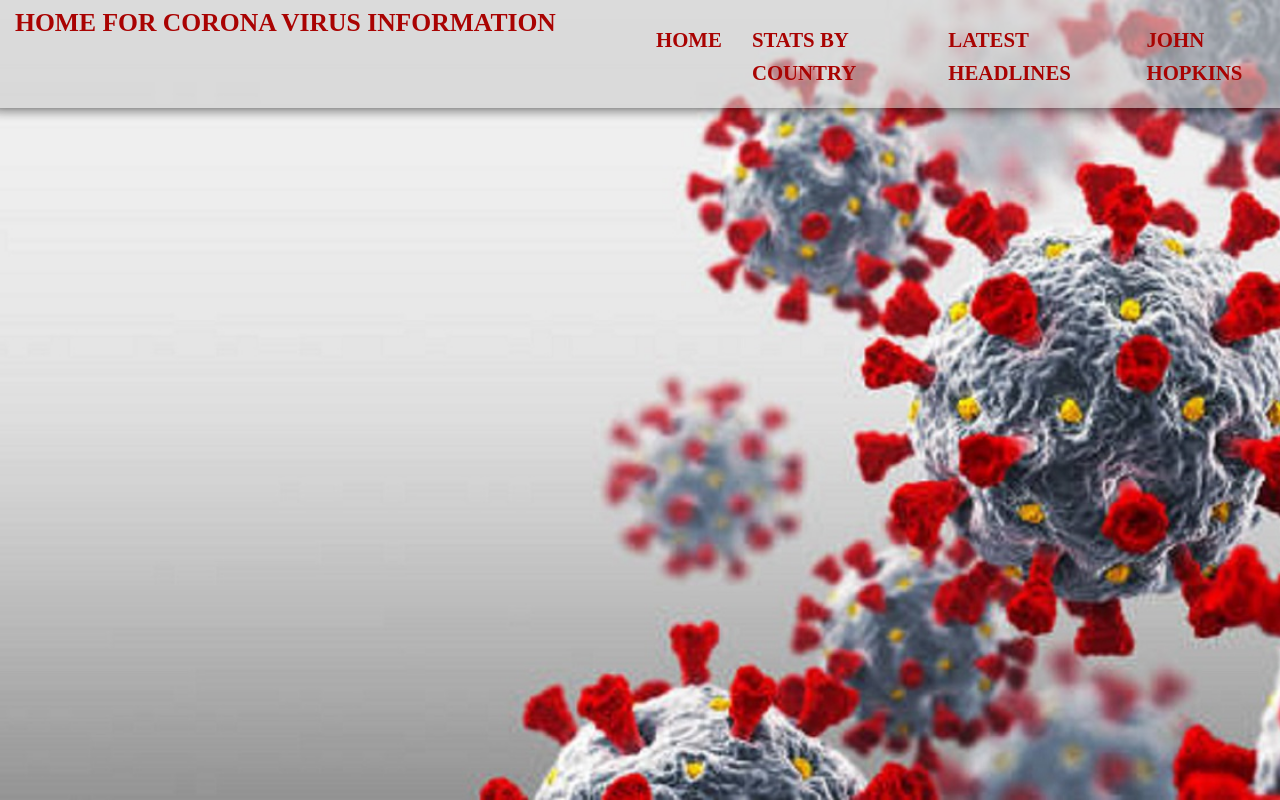
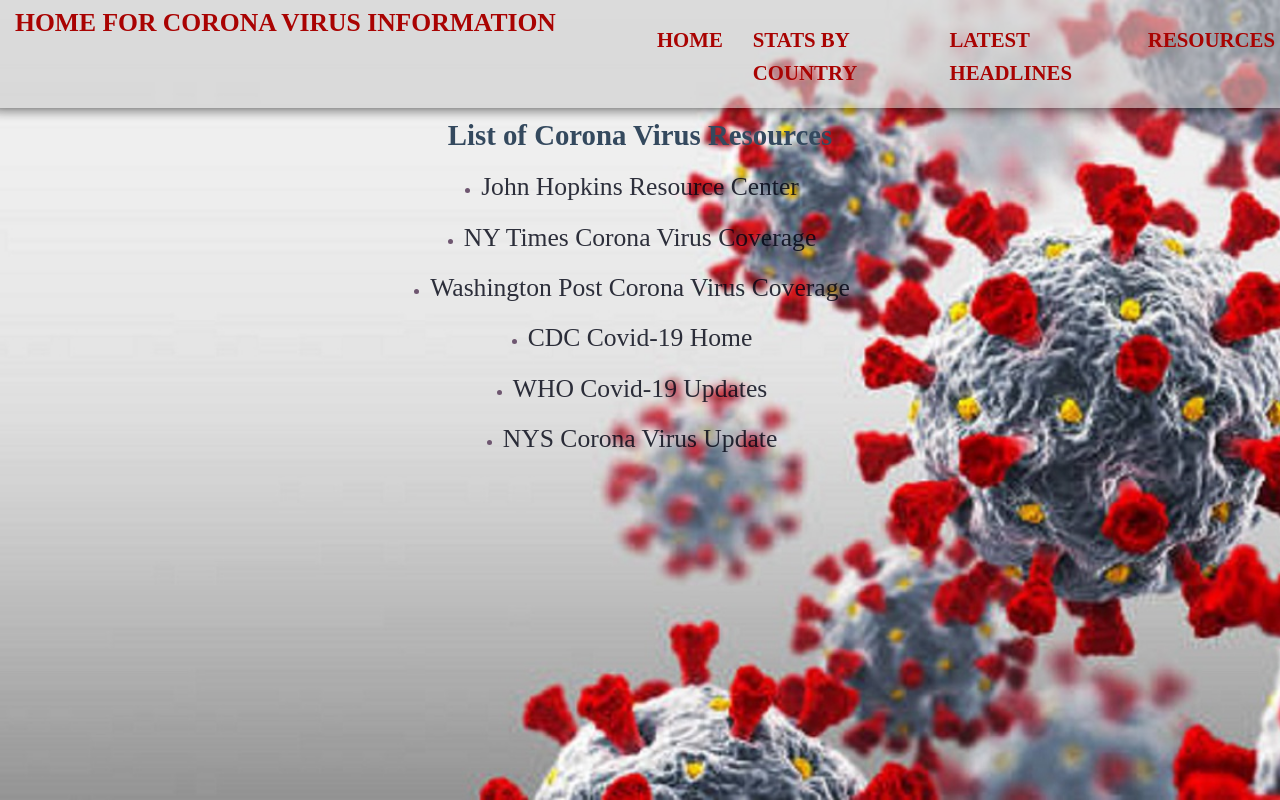
Before and after one commit to alank90/corona-virus, a Vue app: page /resources in a window 1280 px wide. Built offline with nearby package versions, Linux system fonts and the light colour scheme.

Commit message:
Add /resources page.

```diff
--- a/src/App.vue
+++ b/src/App.vue
@@ -8,7 +8,7 @@
       <router-link class="router-link" to="/">Home</router-link>
       <router-link class="router-link" to="/coronavirus">Stats by Country</router-link>
       <router-link class="router-link" to="/headlines">Latest Headlines</router-link>
-      <router-link class="router-link" to="/johnhopkins">John Hopkins</router-link>
+      <router-link class="router-link" to="/resources">Resources</router-link>
     </header>
 
     <!-- ========== Views for App will be rendered here ========== -->
@@ -17,10 +17,8 @@
 </template>
 
 <script>
-import '@/assets/css/styles.css';
-export default {
-
-}
+import "@/assets/css/styles.css";
+export default {};
 </script>
 
 <style>
@@ -37,20 +35,29 @@ body {
 }
 
 /* ========== Global Stylings ======= */
-h1, h2, h3 {
-  font-family: 'Libre Baskerville', serif;
+h1,
+h2,
+h3 {
+  font-family: "Libre Baskerville", serif;
 }
 
-p, li, a, ul, button, caption, input, label {
-  font-family: 'Amiri', serif;
+p,
+li,
+a,
+ul,
+button,
+caption,
+input,
+label {
+  font-family: "Amiri", serif;
 }
 
 h1 {
   margin: 0 10px;
 }
-  h1 a {
-    font-size: 1.6rem;
-  }
+h1 a {
+  font-size: 1.6rem;
+}
 /* Navbar Stylings */
 h2,
 h3,
--- a/src/components/SlideShow.vue
+++ b/src/components/SlideShow.vue
@@ -98,7 +98,7 @@ h2 {
 
 .slide {
   position: relative;
-  width: 101%;
+  width: 100%;
   max-height: 550px;
   margin: 0 auto;
   overflow: hidden;
--- a/src/components/displayQueryResults.vue
+++ b/src/components/displayQueryResults.vue
@@ -174,6 +174,10 @@ export default {
 </script>
 
 <style scoped>
+.display-results {
+  width: 90vw;
+  max-width: 1290px;
+}
 
 h2 {
   color: rgba(49, 2, 2, 0.966);
@@ -183,7 +187,6 @@ h2 {
 }
 
 table {
-  width: 750px;
   border-collapse: collapse;
   border: 3px solid #44475c;
   margin: 10px auto;
--- a/src/router/index.js
+++ b/src/router/index.js
@@ -6,6 +6,7 @@ import VueRouter from "vue-router";
 import Home from "../views/Home.vue";
 import Coronavirus from "../views/Coronavirus.vue";
 import Headlines from "../views/Headlines.vue";
+import Resources from "../views/Resources.vue";
 
 Vue.use(VueRouter);
 
@@ -21,9 +22,14 @@ const routes = [
     component: Coronavirus,
   },
   {
-    path: "/Headlines",
+    path: "/headlines",
     name: "Headlines",
     component: Headlines,
+  },
+  {
+    path: "/resources",
+    name: "Resources",
+    component: Resources,
   },
   {
     path: "/about",
--- a/src/views/Coronavirus.vue
+++ b/src/views/Coronavirus.vue
@@ -17,21 +17,21 @@
         <option value="Italy">Italy</option>
         <option value="Japan">Japan</option>
         <option value="Mexico">Mexico</option>
+        <option value="Russia">Russia</option>
         <option value="Spain">Spain</option>
         <option value="Sweden">Sweden</option>
       </select>
     </label>
 
-    <button class="myButton" @click="retrieveDataCountryTotal">
-      Get Case Summary
-    </button>
+    <button class="myButton" @click="retrieveDataCountryTotal">Get Case Summary</button>
 
     <div class="loading" v-show="loading">
       <i class="fa fa-spinner fa-spin" style="font-size:36px"></i>
     </div>
-    <div v-if="coronaVirusFetchedData.length === 0" class="no-responses">
-      Sorry. No Results Available.
-    </div>
+    <div
+      v-if="coronaVirusFetchedData.length === 0"
+      class="no-responses"
+    >Sorry. No Results Available.</div>
     <display-query-results
       v-else-if="coronaVirusFetchedData.length > 0"
       v-show="dataRetrieved"
@@ -82,7 +82,7 @@ export default {
   components: {
     "display-query-results": DisplayQueryResults,
     "display-graph-totals": DisplayGraphTotals,
-    "display-graph-confirmed": DisplayGraphConfirmed,
+    "display-graph-confirmed": DisplayGraphConfirmed
   },
   data: function() {
     return {
@@ -92,7 +92,7 @@ export default {
       countryVirusStatsTotal: { type: Object, default: null },
       loading: false,
       dataRetrieved: false,
-      showMessage: false,
+      showMessage: false
     };
   },
   methods: {
@@ -110,10 +110,10 @@ export default {
             headers: {
               "x-rapidapi-host": "covid-19-data.p.rapidapi.com",
               "x-rapidapi-key":
-                "9dec5a52c8msh3cacbb8feb21b54p18cf22jsn6f95168693d6",
-            },
+                "9dec5a52c8msh3cacbb8feb21b54p18cf22jsn6f95168693d6"
+            }
           }
-        ).then((res) => (res.ok && res.json()) || Promise.reject(res)),
+        ).then(res => (res.ok && res.json()) || Promise.reject(res)),
         fetch(
           `https://covid-19-data.p.rapidapi.com/report/country/name?date-format=YYYY-MM-DD&format=json&date=${lastWeek}&name=${this.selected}`,
           {
@@ -121,11 +121,11 @@ export default {
             headers: {
               "x-rapidapi-host": "covid-19-data.p.rapidapi.com",
               "x-rapidapi-key":
-                "9dec5a52c8msh3cacbb8feb21b54p18cf22jsn6f95168693d6",
-            },
+                "9dec5a52c8msh3cacbb8feb21b54p18cf22jsn6f95168693d6"
+            }
           }
-        ).then((res) => (res.ok && res.json()) || Promise.reject(res)),
-      ]).then((data) => {
+        ).then(res => (res.ok && res.json()) || Promise.reject(res))
+      ]).then(data => {
         // handle data array here. First all data for yesterday put into FetchedData
         this.coronaVirusFetchedData = data[0];
         // Next, virus values for last week to be used to compare confirmed cases change from last week
@@ -148,11 +148,11 @@ export default {
         active: 0,
         confirmed: 0,
         deaths: 0,
-        recovered: 0,
+        recovered: 0
       };
 
       // Need to sum up all fields.
-      provinces.forEach((element) => {
+      provinces.forEach(element => {
         cumulativeVirusStats.active =
           cumulativeVirusStats.active + element.active;
         cumulativeVirusStats.confirmed =
@@ -168,14 +168,15 @@ export default {
     displayGraphs: function() {
       EventBus.$emit("display-graphs", "clicked");
       if (this.coronaVirusFetchedData.length === 0) this.showMessage = true;
-    },
-  },
+    }
+  }
 };
 </script>
 
 <style scoped>
 .corona-virus {
   display: grid;
+  justify-items: center;
 }
 
 h2 {
@@ -186,7 +187,8 @@ h2 {
 }
 h2.display-graph {
   cursor: pointer;
-  max-width: 60%;
+  width: 60vw;
+  max-width: 1290px;
 }
 .no-responses {
   text-align: center;
--- a/src/views/Home.vue
+++ b/src/views/Home.vue
@@ -20,12 +20,12 @@ import slideShow from "../components/SlideShow.vue";
 export default {
   name: "Home",
   components: {
-    slideShow,
+    slideShow
   },
   data: function() {
     return {
       totalWorldWideVirusStats: {},
-      totalUSAVirusStats: {},
+      totalUSAVirusStats: {}
     };
   },
   created: function retrieveWorldWideTotals() {
@@ -35,10 +35,9 @@ export default {
         method: "GET",
         headers: {
           "x-rapidapi-host": "covid-19-data.p.rapidapi.com",
-          "x-rapidapi-key":
-            "9dec5a52c8msh3cacbb8feb21b54p18cf22jsn6f95168693d6",
-        },
-      }).then((res) => (res.ok && res.json()) || Promise.reject(res)),
+          "x-rapidapi-key": "9dec5a52c8msh3cacbb8feb21b54p18cf22jsn6f95168693d6"
+        }
+      }).then(res => (res.ok && res.json()) || Promise.reject(res)),
       fetch(
         "https://covid-19-data.p.rapidapi.com/country?format=json&name=usa",
         {
@@ -46,11 +45,11 @@ export default {
           headers: {
             "x-rapidapi-host": "covid-19-data.p.rapidapi.com",
             "x-rapidapi-key":
-              "9dec5a52c8msh3cacbb8feb21b54p18cf22jsn6f95168693d6",
-          },
+              "9dec5a52c8msh3cacbb8feb21b54p18cf22jsn6f95168693d6"
+          }
         }
-      ).then((res) => (res.ok && res.json()) || Promise.reject(res)),
-    ]).then((data) => {
+      ).then(res => (res.ok && res.json()) || Promise.reject(res))
+    ]).then(data => {
       // handle data array here from multiple fetches here.
       this.totalWorldWideVirusStats = data[0][0];
       this.totalUSAVirusStats = data[1][0];
@@ -74,7 +73,7 @@ export default {
         );
       }
     });
-  },
+  }
 };
 </script>
 
--- /dev/null
+++ b/src/views/Resources.vue
@@ -0,0 +1,72 @@
+<template>
+  <div class="resources-view">
+    <h1>List of Corona Virus Resources</h1>
+    <ul>
+      <li>
+        <a href="#https://coronavirus.jhu.edu/map.html" target="_blank">John Hopkins Resource Center</a>
+      </li>
+      <li>
+        <a
+          href="https://www.nytimes.com/news-event/coronavirus"
+          target="_blank"
+        >NY Times Corona Virus Coverage</a>
+      </li>
+      <li>
+        <a
+          href="https://www.washingtonpost.com/coronavirus/"
+          target="_blank"
+        >Washington Post Corona Virus Coverage</a>
+      </li>
+      <li>
+        <a
+          href="https://www.cdc.gov/coronavirus/2019-ncov/index.html"
+          target="_blank"
+        >CDC Covid-19 Home</a>
+      </li>
+      <li>
+        <a
+          href="https://www.who.int/emergencies/diseases/novel-coronavirus-2019/events-as-they-happen"
+          target="_blank"
+        >WHO Covid-19 Updates</a>
+      </li>
+      <li>
+        <a href="https://coronavirus.health.ny.gov/home" target="_blank">NYS Corona Virus Update</a>
+      </li>
+    </ul>
+  </div>
+</template>
+
+<style scoped>
+h1 {
+  text-align: center;
+  font-size: 1.8rem;
+  font-weight: 600;
+  color: #34495e;
+  margin: 10px 0 10px;
+}
+
+ul {
+  display: flex; /* establish flex container */
+  flex-direction: column; /* make main axis vertical */
+  align-items: center;
+  margin: 5px auto;
+  max-width: 800px;
+}
+
+li {
+  line-height: 1.3;
+  color: #6e5670;
+  margin: 5px;
+  list-style-type: symbols(U+2219);
+}
+
+li a {
+  font-size: 1.6rem;
+  color: #010413d0;
+  line-height: 1.58;
+  word-wrap: break-word;
+}
+li a:hover {
+  text-decoration: underline 2.5px;
+}
+</style>
```
Also changed, not shown: src/test.js (deleted, +0 -41 lines).
